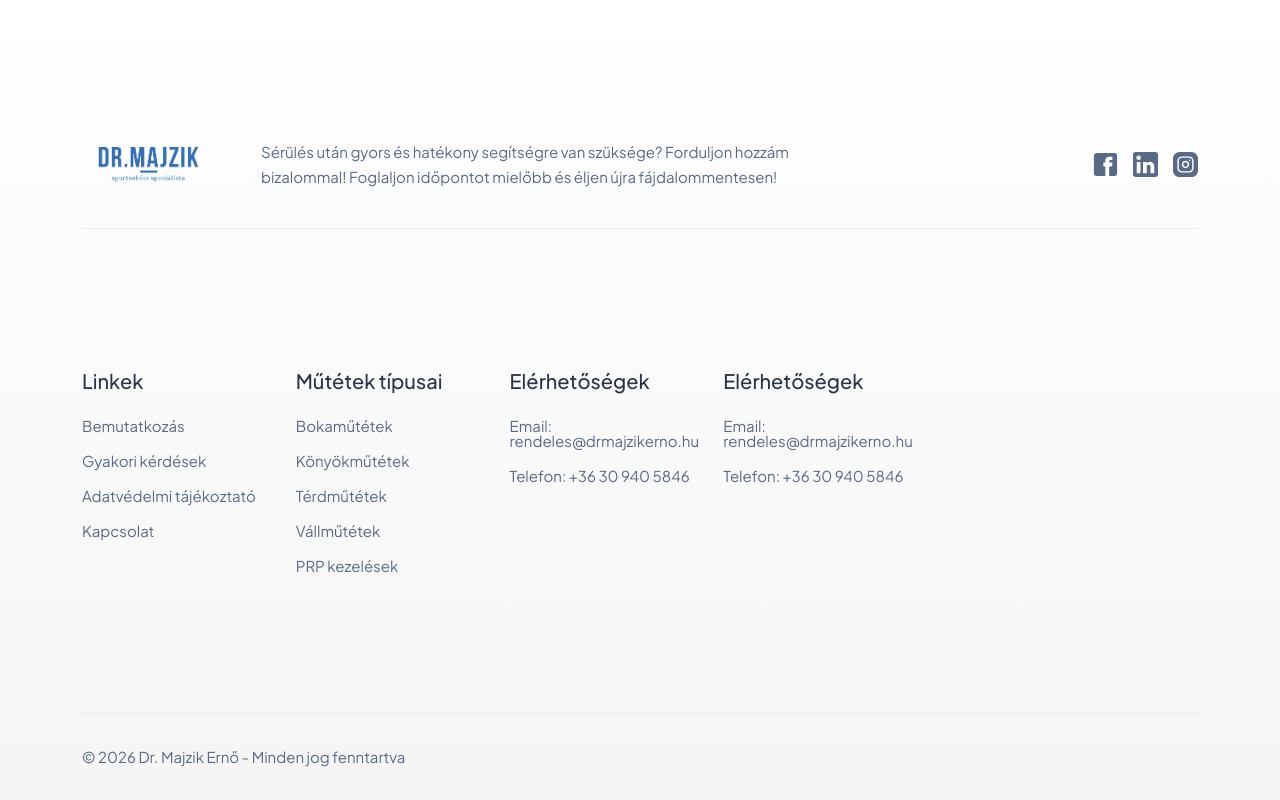
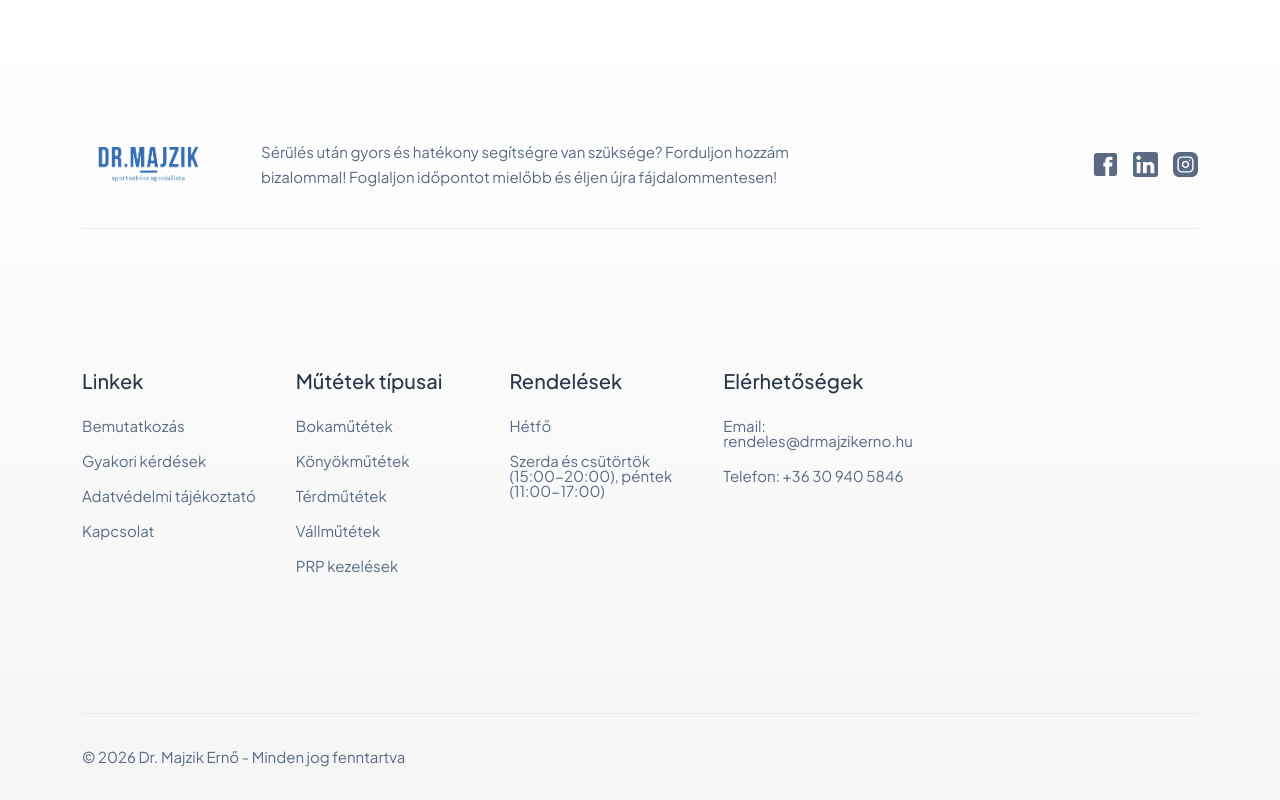
Before and after one commit to Anadasi/allinside.hu, a Next.js app: page /blogs in a window 1280 px wide. Shown: the part 3067-3867 px from the top of the page. Built offline with nearby package versions, Linux system fonts and the light colour scheme.

Commit message:
footer^S

```diff
--- a/src/components/Layout/Footer.tsx
+++ b/src/components/Layout/Footer.tsx
@@ -87,17 +87,17 @@ const footerData: FooterData = {
       ],
     },
     {
-      title: "Elérhetőségek",
+      title: "Rendelések",
       links: [
         {
-          text: "Email: rendeles@drmajzikerno.hu",
-          url: "mailto:rendeles@drmajzikerno.hu",
-          isExternal: true,
+          text: "Siómedical Egészségügyi Központ",
+         text: "8600 Siófok, Semmelweis u. 1.",
+        text: "Hétfő",
         },
         {
-          text: "Telefon: +36 30 940 5846",
-          url: "tel:+36309405846",
-          isExternal: true,
+          text: "Újbuda Medical Center",
+          text: "1116 Budapest, Fehérvári út 126-128.",
+          text: "Szerda és csütörtök (15:00-20:00), péntek (11:00-17:00)",
         },
       ],
     },
@@ -106,7 +106,6 @@ const footerData: FooterData = {
       links: [
         {
           text: "Email: rendeles@drmajzikerno.hu",
-          url: "mailto:rendeles@drmajzikerno.hu",
           isExternal: true,
         },
         {
```
